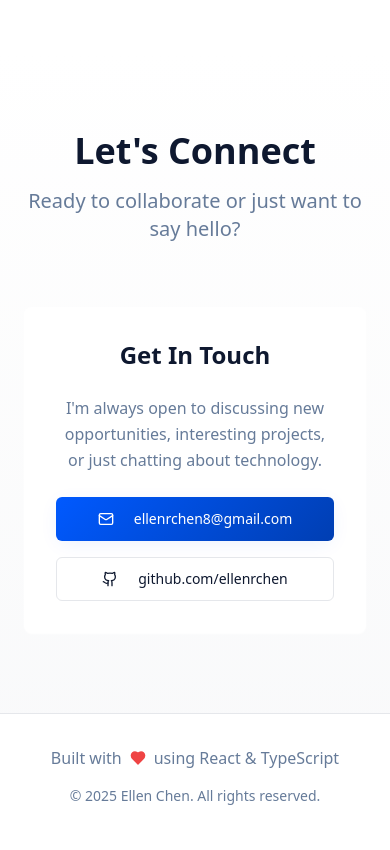
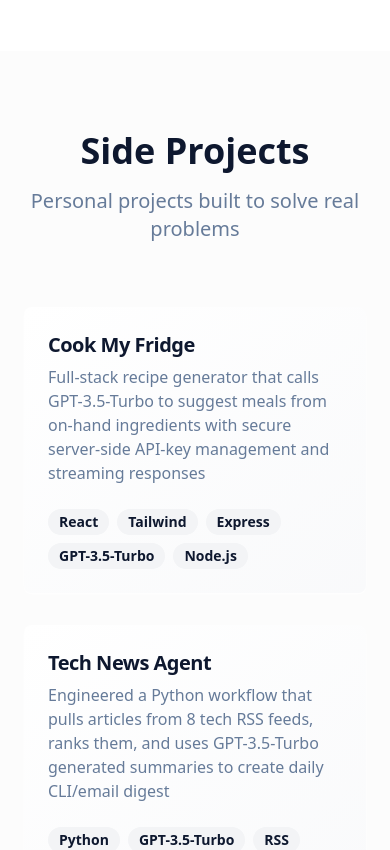
Before and after one commit to ellenrchen/ellen-chen, a React (Vite) app: page / in a window 390 px wide. Shown: the part 7780-8630 px from the top of the page. Built offline with nearby package versions, Linux system fonts and the light colour scheme.

Commit message:
Add side projects section
Add a new section to the website to showcase side projects. The section will include two projects: "Cook My Fridge" and "Tech News Agent", with descriptions of their functionality and technologies used.

```diff
--- /dev/null
+++ b/src/components/Projects.tsx
@@ -0,0 +1,63 @@
+import { Card, CardContent, CardDescription, CardHeader, CardTitle } from "@/components/ui/card";
+import { Badge } from "@/components/ui/badge";
+import { ExternalLink, Github } from "lucide-react";
+
+const Projects = () => {
+  const projects = [
+    {
+      title: "Cook My Fridge",
+      description: "Full-stack recipe generator that calls GPT-3.5-Turbo to suggest meals from on-hand ingredients with secure server-side API-key management and streaming responses",
+      technologies: ["React", "Tailwind", "Express", "GPT-3.5-Turbo", "Node.js"]
+    },
+    {
+      title: "Tech News Agent",
+      description: "Engineered a Python workflow that pulls articles from 8 tech RSS feeds, ranks them, and uses GPT-3.5-Turbo generated summaries to create daily CLI/email digest",
+      technologies: ["Python", "GPT-3.5-Turbo", "RSS", "CLI", "Email API"]
+    }
+  ];
+
+  return (
+    <section id="projects" className="py-20 bg-muted/30">
+      <div className="container mx-auto px-6">
+        <div className="max-w-6xl mx-auto">
+          <div className="text-center mb-16 space-y-4">
+            <h2 className="text-4xl font-bold text-foreground">Side Projects</h2>
+            <p className="text-xl text-muted-foreground">
+              Personal projects built to solve real problems
+            </p>
+          </div>
+
+          <div className="grid md:grid-cols-2 gap-8">
+            {projects.map((project, index) => (
+              <Card key={index} className="bg-gradient-card shadow-card border-0 hover:shadow-elegant transition-all duration-300 h-full">
+                <CardHeader>
+                  <CardTitle className="text-xl text-foreground flex items-center justify-between">
+                    {project.title}
+                  </CardTitle>
+                  <CardDescription className="text-base">
+                    {project.description}
+                  </CardDescription>
+                </CardHeader>
+                <CardContent>
+                  <div className="flex flex-wrap gap-2">
+                    {project.technologies.map((tech, idx) => (
+                      <Badge
+                        key={idx}
+                        variant="secondary"
+                        className="text-sm hover:bg-primary/10 hover:text-primary transition-colors cursor-default"
+                      >
+                        {tech}
+                      </Badge>
+                    ))}
+                  </div>
+                </CardContent>
+              </Card>
+            ))}
+          </div>
+        </div>
+      </div>
+    </section>
+  );
+};
+
+export default Projects;
--- a/src/pages/Index.tsx
+++ b/src/pages/Index.tsx
@@ -3,6 +3,7 @@ import Hero from "@/components/Hero";
 import About from "@/components/About";
 import Experience from "@/components/Experience";
 import Skills from "@/components/Skills";
+import Projects from "@/components/Projects";
 import Contact from "@/components/Contact";
 import Footer from "@/components/Footer";
 
@@ -14,6 +15,7 @@ const Index = () => {
       <About />
       <Experience />
       <Skills />
+      <Projects />
       <Contact />
       <Footer />
     </div>
```
